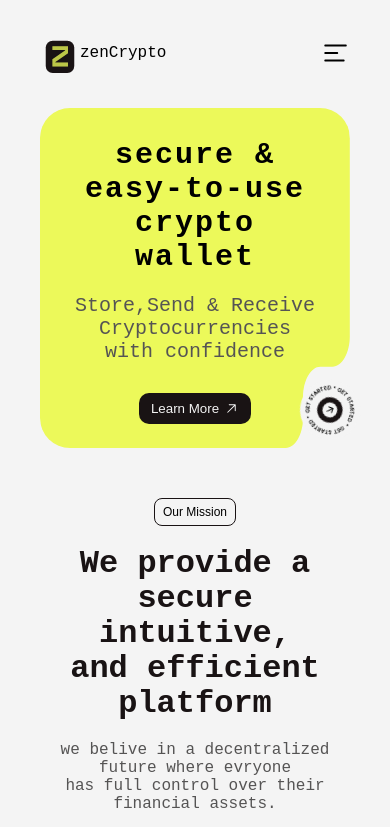
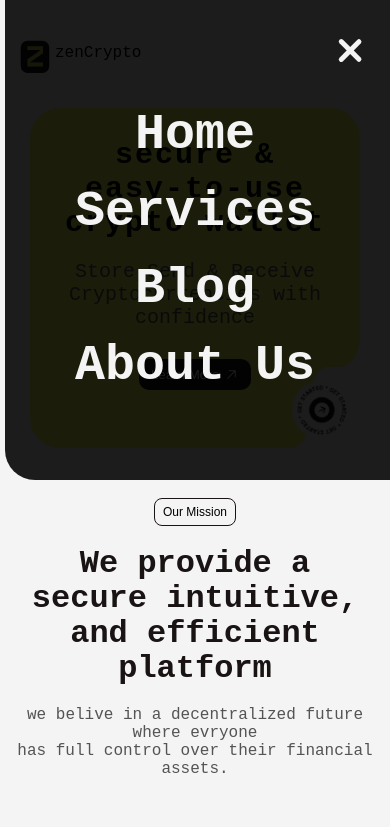
Before and after one commit to Samira-V/zenCrypto, a plain HTML site: page index.html in a window 390 px wide. Both pictures are taken after a click on the element 334 px from the left and 53 px from the top of the page. Shown: the top 827 px of the page. Drawn offline with Linux system fonts and the light colour scheme.

Commit message:
mobile menu

```diff
--- a/index.html
+++ b/index.html
@@ -37,7 +37,7 @@
 
     <main>
         <!-- start header -->
-        <header class="container">
+        <header class="container header">
             <nav>
                 <div class="logo">
                     <img src="./image/Group 1.svg" alt="logo">
@@ -53,13 +53,29 @@
                 <div class="download-btn">
                     <button>Download App</button>
                 </div>
+                <div class="mobile-menu-container">
                 <div class="burger">
-                    <svg>
+                    <!-- <svg>
                         <use href = "./image/burger.svg#burger"></use>
-                    </svg>
+                    </svg> -->
+                    <div></div>
+                    <div></div>
+                    <div></div>
+
+                </div>
+                <din class="mobile-menu">
+                     <ul>
+                        <li><a href="#mission">Home</a></li>
+                        <li><a href="#mission">Services</a></li>
+                        <li><a href="#features">Blog</a></li>
+                        <li><a href="#footer">About Us</a></li>
+                    </ul>
+                </din>
+                <div class="background"></div>
+                <div class="cursor"></div>
                 </div>
             </nav>
-        </header>
+
         <!-- end header -->
         <!-- start hero -->
 
@@ -117,7 +133,7 @@
                     <img src="./image/circle.svg" alt="">
                 </div>
     </main>
-
+     </header>
     <div class="mission container" id="mission">
         <button>Our Mission</button>
         <p class="title">We provide a secure intuitive,<br> and efficient platform</p>
--- a/script.js
+++ b/script.js
@@ -1,5 +1,7 @@
 let acc = document.getElementsByClassName("accordion");
-console.log(acc)
+let menu = document.querySelector(".mobile-menu-container")
+let header = document.querySelector(".header")
+
 let i;
 // let plus = document.querySelector('.plus')
 // let minus = document.querySelector('.minus')
@@ -31,3 +33,11 @@ for (; j < all.length; j++) {
         all[i].style.borderTop = '1px solid red';
     }
 }
+ menu.addEventListener('click' , ()=>{
+  header.classList.toggle('openMenu')
+ })
+ const cursor = document.querySelector(".cursor")
+ document.addEventListener("mousemove",(e)=>{
+cursor.style.left = `${e.clientX}px`
+cursor.style.top = `${e.clientY}px`
+ })
--- a/style.css
+++ b/style.css
@@ -12,9 +12,11 @@
   text-decoration: none;
   box-sizing: border-box;
 }
-html{
+
+html {
   scroll-behavior: smooth;
 }
+
 body {
   font-family: "Martian Mono", monospace;
   width: 100%;
@@ -36,7 +38,7 @@ body {
 }
 
 .container {
-  padding-inline: 40px;
+  padding-inline: 15px;
   max-width: 1300px;
   text-align: center;
   margin-inline: auto;
@@ -90,17 +92,137 @@ nav {
   font-family: martin mono;
 }
 
-.burger {
+.mobile-menu-container {
+
   display: none;
 }
 
-.burger svg {
+.burger {
+
   width: 30px;
   height: 30px;
-  fill: var(--dark);
+  display: flex;
+  flex-direction: column;
+  justify-content: space-around;
+  position: relative;
 
-  display: none;
+  z-index: 3 !important;
+}
 
+.burger div {
+  width: 100%;
+  height: 5px;
+  background-color: var(--dark);
+  border-radius: 5px;
+  position: absolute;
+  transition: 0.5s;
+}
+
+.burger div:nth-child(1) {
+  top: 0px;
+}
+
+.burger div:nth-child(2) {
+  top: 10px;
+}
+
+.burger div:nth-child(3) {
+  top: 20px;
+}
+
+.header.openMenu .burger div:nth-child(1) {
+  transform: rotate(45deg)translateY(14px);
+  background-color: var(--background);
+}
+
+.header.openMenu .burger div:nth-child(3) {
+  transform: rotate(-45deg)translateY(-14px);
+  background-color: var(--background);
+}
+
+.header.openMenu .burger div:nth-child(2) {
+  opacity: 0;
+}
+
+.header.openMenu .menu {
+
+  flex-direction: column;
+}
+
+.background {
+  background-color: #000000e2;
+  position: fixed;
+  top: -200px;
+  right: -200px;
+  transition: 1s;
+  aspect-ratio: 1/1;
+  translate: 50%, 0%;
+  border-radius: 100%;
+  height: 0;
+  width: 150% !important;
+  z-index: 1;
+  overflow: hidden;
+}
+
+header.openMenu .background {
+  height: 680px;
+  border-radius: 30px;
+
+
+}
+
+.mobile-menu {
+  position: fixed;
+  top: 0;
+  left: 0;
+  width: 100%;
+  height: 500px;
+  transition: 2s;
+  z-index: 2;
+ opacity: 0;
+ visibility: hidden;
+  display: flex;
+  align-items: center;
+  justify-content: center;
+}
+
+.mobile-menu ul {
+  list-style: none;
+  font-size: 50px;
+  font-weight: bold;
+
+}
+
+.mobile-menu ul li {
+  padding: 10px;
+  transition: 0.6s;
+  border-radius: 1px solid var(--yellow);
+
+
+}
+
+.mobile-menu ul li a {
+  color: var(--background);
+
+}
+
+.header.openMenu .mobile-menu {
+transition-delay: 0.6s;
+  opacity: 1;
+  visibility: visible;
+
+}
+
+.cursor{
+  width: 60px;
+  height: 60px;
+  border-radius: 50%;
+  background-color: var(--background);
+  mix-blend-mode: difference;
+  position: fixed;
+  pointer-events: none;
+  opacity: 0;
+  transform: translate(-50% , -50%) scale(0);
 }
 
 @media only screen and (max-width: 700px) {
@@ -108,7 +230,7 @@ nav {
     display: none;
   }
 
-  .burger {
+  .mobile-menu-container {
     display: block;
   }
 
@@ -808,16 +930,18 @@ nav {
 
 
 }
-.footer-logo{
+
+.footer-logo {
   display: flex;
   align-items: center;
   gap: 5px;
 
 }
-.footer-logo-monotype{
- font-size: 50px;
- color: var(--yellow);
- margin-top: -10px;
+
+.footer-logo-monotype {
+  font-size: 50px;
+  color: var(--yellow);
+  margin-top: -10px;
 
 
 }
@@ -857,9 +981,10 @@ nav {
   margin-left: 10px;
 
 }
-.first{
-    margin-left: 0!important;
-  }
+
+.first {
+  margin-left: 0 !important;
+}
 
 
 @media only screen and (max-width: 672px) {
```
